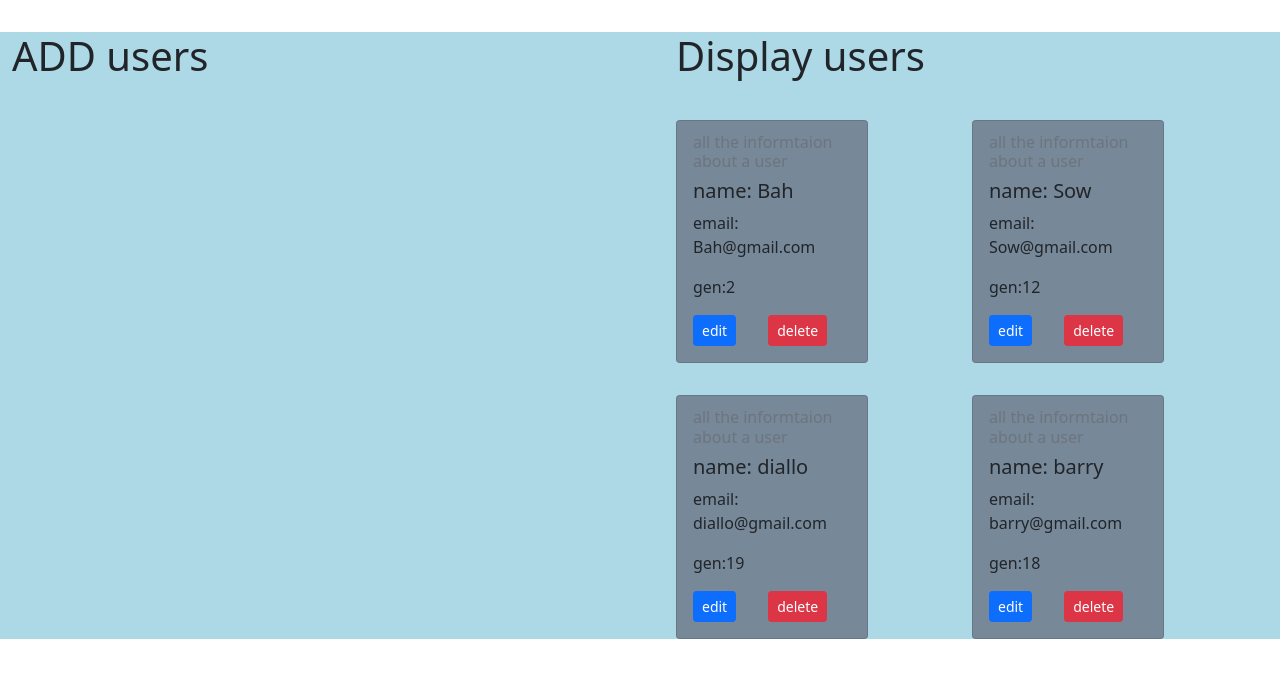
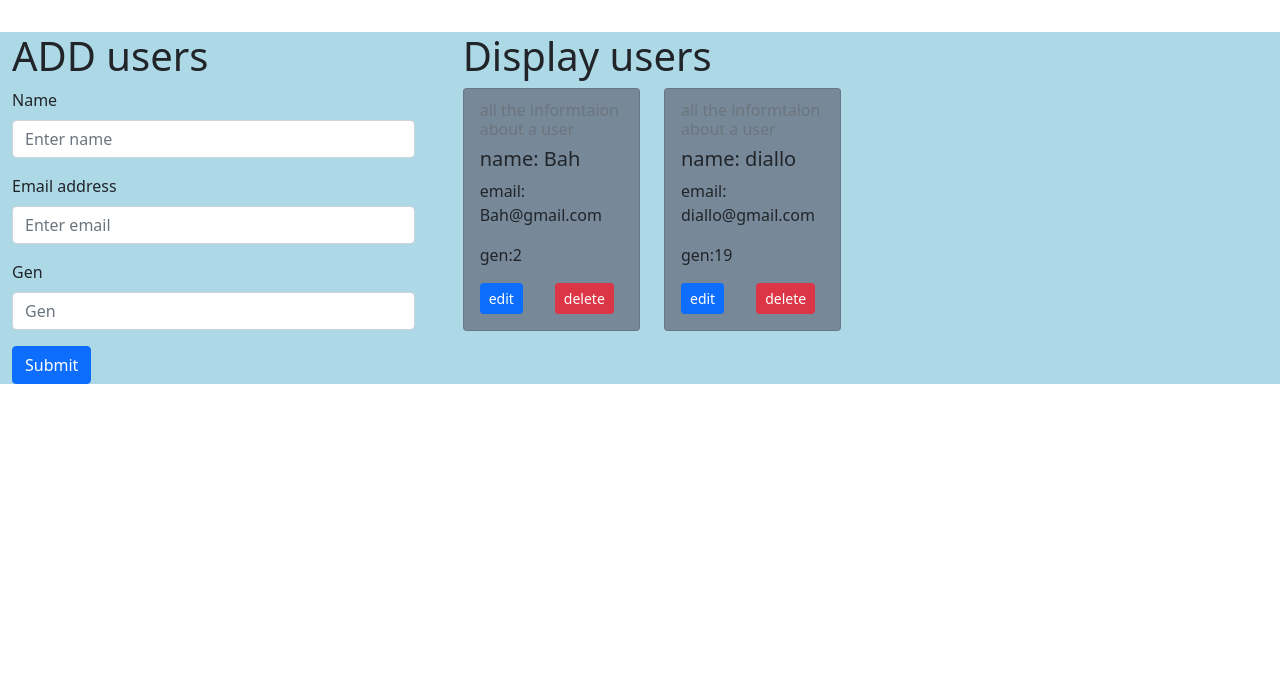
Before and after one commit to FatimaBangayadiallo/users-react-redux-firebase-auth, a React (Create React App) app: page / in a window 1280 px wide. Shown: the top 678 px of the page. Built offline with nearby package versions, Linux system fonts and the light colour scheme.

Commit message:
added the methode to add a newuser

```diff
--- a/src/App.js
+++ b/src/App.js
@@ -16,24 +16,22 @@ class App extends React.Component {
           email: "Bah@gmail.com",
           gen: 2,
         },
-        {
-          name: "Sow",
-          email: "Sow@gmail.com",
-          gen: 12,
-        },
+
         {
           name: "diallo",
           email: "diallo@gmail.com",
           gen: 19,
         },
-        {
-          name: "barry",
-          email: "barry@gmail.com",
-          gen: 18,
-        },
       ],
     };
   }
+  // all the actions-------------------------
+  // --------------------add new user-----------------------
+  AddNewUser = (newUser) => {
+    this.setState({
+      authUsers: [...this.state.authUsers, newUser],
+    });
+  };
   render() {
     return (
       <>
@@ -42,8 +40,8 @@ class App extends React.Component {
           fluid
         >
           <Row>
-            <Col>
-              <Add />
+            <Col md="4">
+              <Add AddNewUser={this.AddNewUser} />
             </Col>
             <Col>
               <DisplayUsers data={this.state.authUsers} />
--- a/src/allComponents/addUser.jsx
+++ b/src/allComponents/addUser.jsx
@@ -1,10 +1,77 @@
 import React from "react";
-
+import { Form, Button } from "react-bootstrap";
 class Add extends React.Component {
+  constructor(props) {
+    super(props);
+    this.state = {
+      name: "",
+      email: "",
+      gen: "",
+    };
+  }
+  // ------------------------------------handleChange-event Handler------------------
+  handleChange = (e) => {
+    e.preventDefault();
+    this.setState({
+      [e.target.name]: e.target.value,
+    });
+    console.log("je suis ", this.state);
+  };
+  // --------------------------------------end//////////////////////////////------------
+  // --------------------------------------the handle submit --------------------------
+  handleSubmit = (e) => {
+    e.preventDefault();
+    this.props.AddNewUser(this.state);
+    this.setState({
+      name: "",
+      email: "",
+      gen: "",
+    });
+    console.log("form submited", this.state);
+  };
   render() {
     return (
       <>
         <h1>ADD users </h1>
+        <Form onSubmit={this.handleSubmit}>
+          {/* name input */}
+          <Form.Group className="mb-3" controlId="formBasicName">
+            <Form.Label>Name </Form.Label>
+            <Form.Control
+              type="txt"
+              name="name"
+              placeholder="Enter name"
+              value={this.state.name}
+              onChange={this.handleChange}
+            />
+          </Form.Group>
+          {/*  email input */}
+          <Form.Group className="mb-3" controlId="formBasicEmail">
+            <Form.Label>Email address</Form.Label>
+            <Form.Control
+              type="email"
+              name="email"
+              placeholder="Enter email"
+              value={this.state.email}
+              onChange={this.handleChange}
+            />
+          </Form.Group>
+          {/* gen input */}
+          <Form.Group className="mb-3" controlId="formBasicGen">
+            <Form.Label>Gen</Form.Label>
+            <Form.Control
+              type="number"
+              name="gen"
+              placeholder="Gen"
+              value={this.state.gen}
+              onChange={this.handleChange}
+            />
+          </Form.Group>
+          {/* the submit button */}
+          <Button variant="primary" type="submit">
+            Submit
+          </Button>
+        </Form>
       </>
     );
   }
--- a/src/allComponents/user.jsx
+++ b/src/allComponents/user.jsx
@@ -5,11 +5,10 @@ const User = (props) => {
   return (
     <>
       {/* premiere partie de la carte */}
-      <Col>
+      <Col md="3">
         <Card
           style={{
-            width: "12rem",
-            marginTop: "2rem",
+            marginBottom: "2rem",
             backgroundColor: "lightslategrey",
           }}
         >
```
